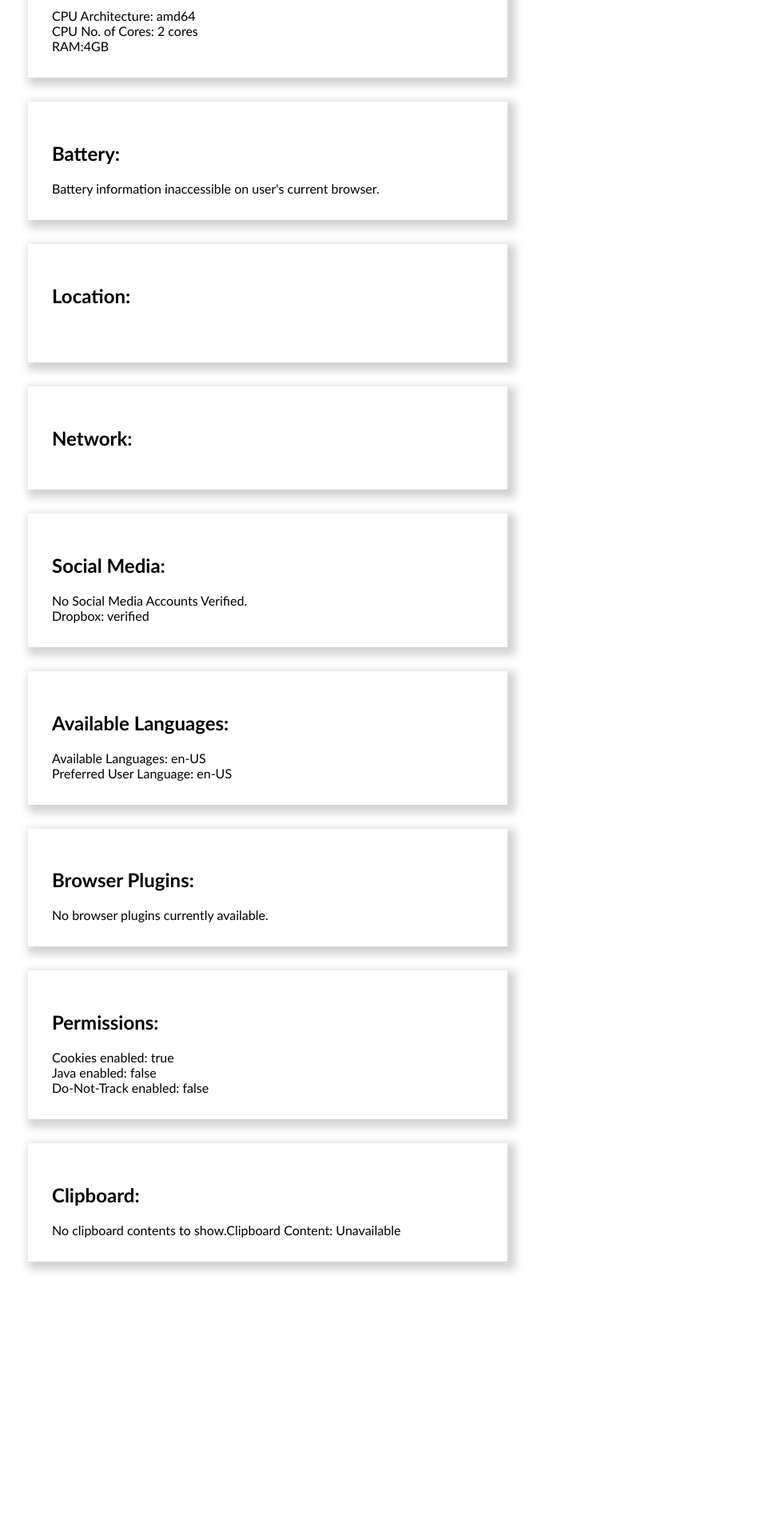
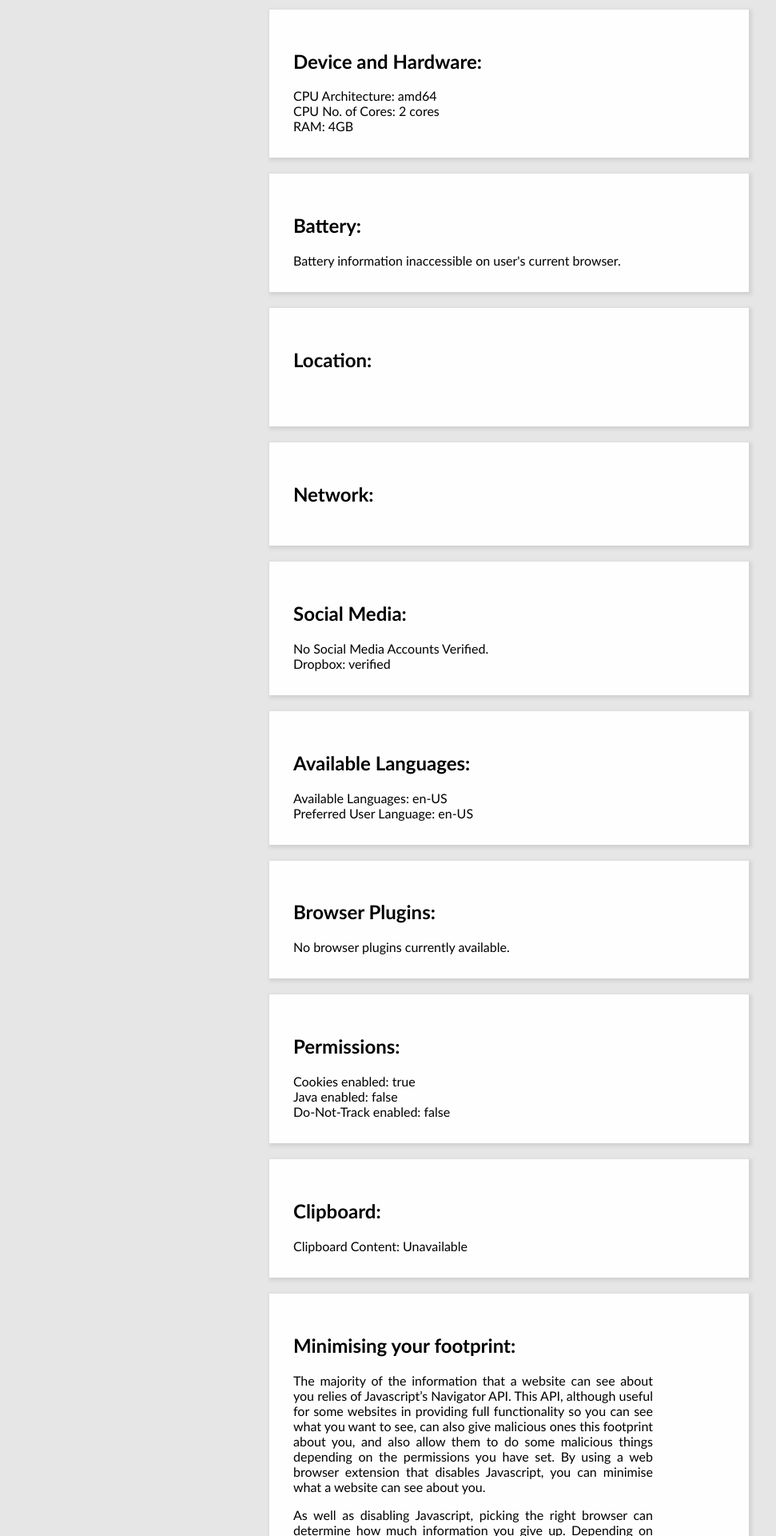
Before and after one commit to andrewgallagher1/whatIKnowAboutYou, a PHP site: page / in a window 1280 px wide. Shown: the part 760-2680 px from the top of the page at 80% size, without its empty margins (3-974 px from the left). Before the commit the page ends 2350 px from the top, so only its background shows below. Run offline with PHP 8.4, Linux system fonts and the light colour scheme; some libraries are stand-ins or nearby versions.

Commit message:
Added prevention text

```diff
--- a/css/style.css
+++ b/css/style.css
@@ -1,6 +1,7 @@
 body {
     font-family: 'Gill Sans', 'Gill Sans MT', Calibri, 'Trebuchet MS', sans-serif;
    -webkit-font-smooth: antialiased;
+   background-color: rgb(230, 230, 230);
 }
 
 .header_div {
@@ -17,12 +18,12 @@ body {
 .block {
     box-sizing: border-box;
     border: 5px black;
-    box-shadow: 5px 5px 10px 5px lightgrey;
+    box-shadow: 2px 2px 4px 2px lightgrey;
     width: 600px;
     margin: auto;
     align-self: center;
     padding: 30px;
-    margin: 30px;
+    margin: 20px auto;
     background-color: rgba(255, 255, 255, 0.945);
 
 }
@@ -30,7 +31,12 @@ body {
 .block_content {
     width: 450px;
     max-width: 450px;
+    font-size: medium;
 
+}
+
+p {
+    text-align: justify;
 }
 
 .sub_heading {
--- a/index.html
+++ b/index.html
@@ -18,7 +18,12 @@
         <div clas = "sub_heading">
             <h2 class = "sub_heading_title">Digital Footprints:</h2>
         </div>
-        <p class = "block_content"></p>
+        <p class = "block_content">Whenever you visit a website,
+            you leave behind a digital footprint of information
+            about you that that website can access without your permission.
+            Digital footprints simply shows you just some of the things
+            each website can see about you, depending on the browser that
+            you use and what measures you have taken to minimise your footprint.</p>
     </div>
 
     <div class = "block">
@@ -68,6 +73,7 @@
             <div class = "block_content" id = "failed"></div>
             <br>
         </div>
+
     </div>
 
     <div class = "block">
@@ -121,7 +127,18 @@
         <div class = "sub_heading">
             <h2 class = "sub_heading_title">Clipboard:</h2>
         </div>
-        <div class = "block_content" id = "clipboard"></div>
+        <div class = "block_content" id = "clipboard">No clipboard contents to show.</div>
+    </div>
+
+    <div class = "block">
+        <div class = "sub_heading">
+            <h2 class = "sub_heading_title">Minimising your footprint:</h2>
+        </div>
+        <div class = "block_content">
+            <p class = "block_content">The majority of the information that a website can see about you relies of Javascript’s Navigator API. This API, although useful for some websites in providing full functionality so you can see what you want to see, can also give malicious ones this footprint about you, and also allow them to do some malicious things depending on the permissions you have set. By using a web browser extension that disables Javascript, you can minimise what a website can see about you.</p>
+
+            <p class = "block_content">As well as disabling Javascript, picking the right browser can determine how much information you give up. Depending on the browser you use, the results you get for each can be significantly different browser to browser. Having a look at the footprint each browser leaves behind, you can come to an easy decision on what browser you want to use.</p>
+        </div>
     </div>
 
     <script src ="https://ajax.googleapis.com/ajax/libs/jquery/3.4.1/jquery.min.js"></script>
--- a/js/Hardware.js
+++ b/js/Hardware.js
@@ -22,16 +22,26 @@
             "Device Type: " + parser.getDevice().type;
     }
     // CPU:
-    cpuArchitecture.innerHTML =
-        "CPU Architecture: " + parser.getCPU().architecture;
+    var cpuArchCheck = parser.getCPU().architecture || "";
+    if (cpuArchCheck == "") {
+        cpuArchitecture.innerHTML = "";
+    } else {
+        cpuArchitecture.innerHTML =
+            "CPU Architecture: " + parser.getCPU().architecture;
+    }
 
+    var cpuCheck = window.navigator.hardwareConcurrency || "";
+    if (cpuCheck == "") {
+        cpu.innerHTML = "";
+    } else {
     cpu.innerHTML =
         "CPU No. of Cores: " + JSON.stringify(window.navigator.hardwareConcurrency) + " cores";
+    }
 
     // RAM:
     if (window.navigator.deviceMemory != undefined) {
         ram.innerHTML =
-            "RAM:" + JSON.stringify(window.navigator.deviceMemory) + "GB";
+            "RAM: " + JSON.stringify(window.navigator.deviceMemory) + "GB";
     } else {
         ram.innerHTML = "";
     }
@@ -46,11 +56,15 @@
         console.log(battery);
 
         if (battery.charging) {
-            var time = (battery.chargingTime/360);
-            var str = "Till Full: " + time + "h";
-            document.querySelector("#time").innerHTML = "Time till 100% Charge: " + str;
+            if (level == "100%") str = "Till Full: Battery at full charge.";
+            else  {
+                var time = (battery.chargingTime/360);
+                var str = "Till Full: " + time + "h";
+            }
+            document.querySelector("#time").innerHTML = str;
+
         } else {
-            var str = "-- Battery Not Charging";
+            var str = "";
             document.querySelector("#time").innerHTML = str;
         }
 
--- a/js/Miscellanious.js
+++ b/js/Miscellanious.js
@@ -19,26 +19,22 @@
 
     // Clipboard:
     var clipboard = document.getElementById("clipboard");
-    (function(){
+
     console.log(navigator.clipboard);
     if (navigator.clipboard && navigator.clipboard.readText()) navigator.clipboard.readText()
         .then(contents => {
             if (contents != "") {
                 console.log("Clipboard Content:", contents)
-                    clipboard.innerHTML += "Clipboard Content: " + contents
+                clipboard.innerHTML = "Clipboard Content: " + contents
             } else {
-                    clipboard.innerHTML += "Clipboard Content: Empty"
+                clipboard.innerHTML = "Clipboard Content: Empty"
             }
         })
         .catch(error => {
             console.log("Clipboard Unavailable", error);
-                clipboard.innerHTML += "Clipboard Content: Unavailable"
+            clipboard.innerHTML = "Clipboard Content: Unavailable"
         });
 
-    }());
-
-    if (clipboard.innerHTML == "")
-        clipboard.innerHTML = "No clipboard contents to show."
 
 
     // Media Session(s): Should read the documentation better woops
```
Also changed, not shown: js/SocialMedia.js (+0 -13 lines). Lines whose indentation alone changed are shown as unchanged.
